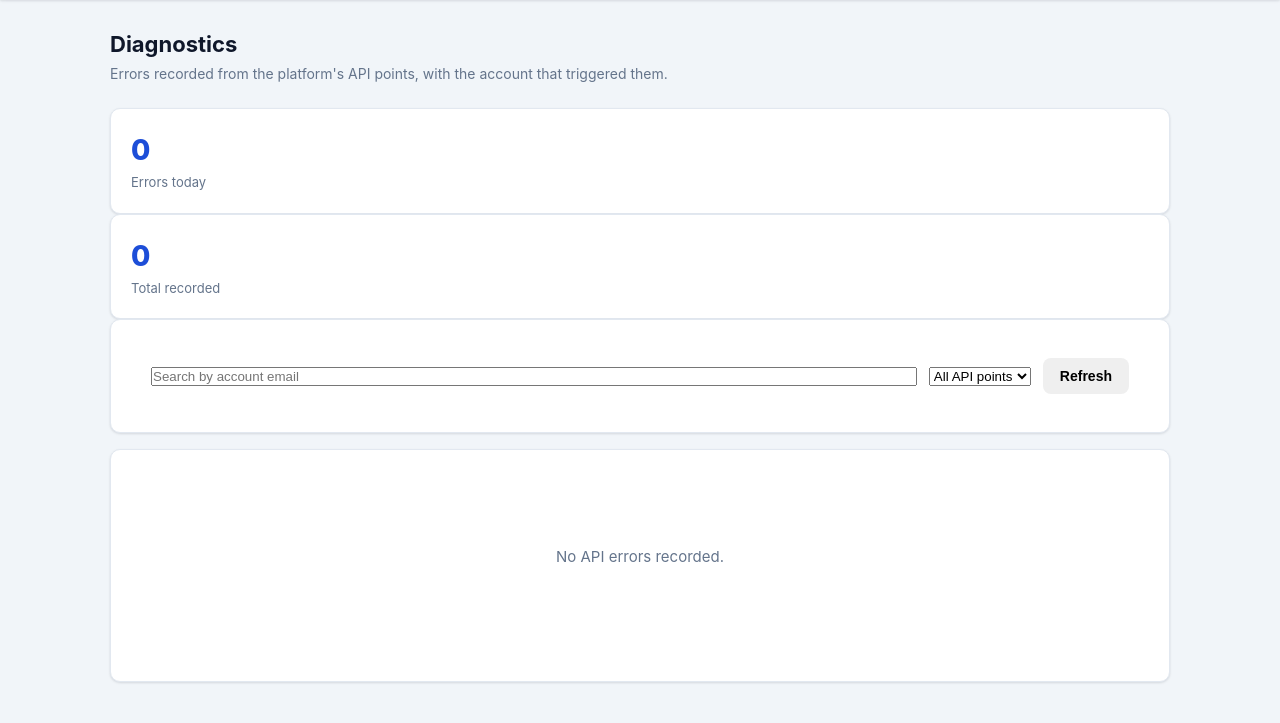
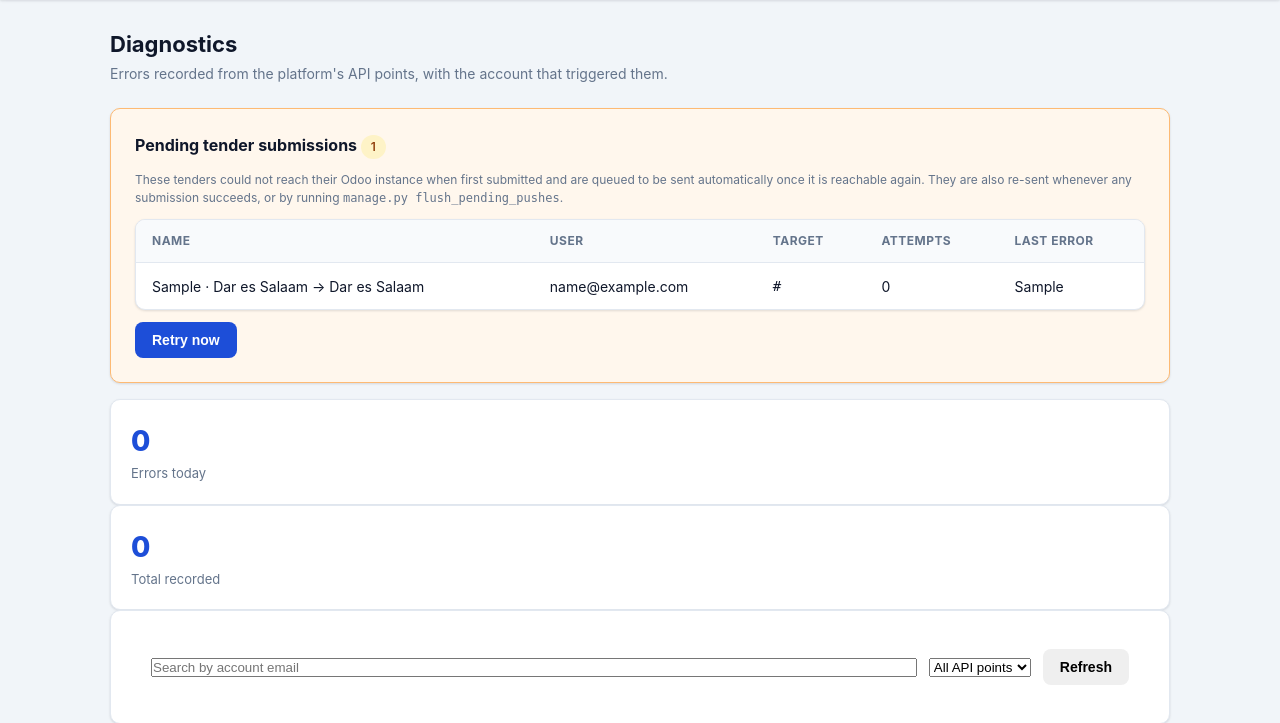
Before and after one commit to namatigi/logistic_platform, a Django app: page /diagnostics/ in a window 1280 px wide; the page is wider, and only the part inside the window is pictured. Shown: the part 63-786 px from the top of that part. Run offline with Django 5.2, Linux system fonts and the light colour scheme; a user stored in the database is signed in; tables that the repository leaves empty hold one stand-in row (values such as "Sample post"); grey boxes marked "Sample" are stand-in pictures; data that the repository does not hold is empty; parts of the project's set-up code (start-up, migrations or seed data) failed here and were passed over.

Commit message:
Queue failed tender submissions and retry them when the Odoo API is reachable

```diff
--- a/templates/tenders/admin_diagnostics.html
+++ b/templates/tenders/admin_diagnostics.html
@@ -8,6 +8,49 @@
       <p class="page-subtitle">Errors recorded from the platform's API points, with the account that triggered them.</p>
     </div>
   </div>
+
+  {% if pending_pushes %}
+    <div class="card" style="border-color:#fdba74; background:#fff7ed; margin-bottom:16px;">
+      <div class="card-title">
+        Pending tender submissions
+        <span class="badge badge-warning">{{ pending_count }}</span>
+      </div>
+      <p class="form-help" style="margin:-4px 0 12px;">
+        These tenders could not reach their Odoo instance when first submitted and are queued to be sent
+        automatically once it is reachable again. They are also re-sent whenever any submission succeeds, or by
+        running <code>manage.py flush_pending_pushes</code>.
+      </p>
+      <div class="table-wrap">
+        <table>
+          <thead>
+            <tr>
+              <th>Name</th>
+              <th>User</th>
+              <th>Target</th>
+              <th>Attempts</th>
+              <th>Last error</th>
+            </tr>
+          </thead>
+          <tbody>
+            {% for push in pending_pushes %}
+              <tr>
+                <td>{{ push.tender.customer }} &middot; {{ push.tender.route_loading }} &rarr; {{ push.tender.route_delivery }}</td>
+                <td>{{ push.tender.user.email }}</td>
+                <td><code>{{ push.tender.user.companies.first.odoo_company.base_url|default:'shared' }}</code></td>
+                <td>{{ push.attempts }}</td>
+                <td style="max-width:340px; word-break:break-word;">{{ push.last_error }}</td>
+              </tr>
+            {% endfor %}
+          </tbody>
+        </table>
+      </div>
+      <form method="post" style="margin-top:12px;" action="{% url 'tenders:admin_diagnostic' %}">
+        {% csrf_token %}
+        <input type="hidden" name="action" value="retry_pending">
+        <button type="submit" class="btn btn-primary">Retry now</button>
+      </form>
+    </div>
+  {% endif %}
 
   <div id="diagnostics-app"
        data-url="{% url 'tenders:api_admin_diagnostic' %}"
--- a/tenders/models.py
+++ b/tenders/models.py
@@ -629,3 +629,35 @@ class ApiDiagnostic(models.Model):
 
     class Meta:
         ordering = ['-created_at']
+
+
+class PendingPush(models.Model):
+    """A queued tender submission waiting for the Odoo instance to come back online.
+
+    Tenders whose initial submission failed with a transport/server error are
+    enqueued here and re-sent automatically (flush_pending_pushes) once the API
+    is reachable again, or manually from the diagnostics page.
+    """
+
+    class State(models.TextChoices):
+        PENDING = 'pending', 'Pending'
+        DELIVERED = 'delivered', 'Delivered'
+        FAILED = 'failed', 'Failed'
+
+    tender = models.ForeignKey(Tender, on_delete=models.CASCADE, related_name='pending_pushes')
+    state = models.CharField(
+        max_length=20, choices=State.choices, default=State.PENDING, db_index=True,
+        help_text='pending = awaiting delivery, delivered = sent, failed = permanently rejected (4xx).',
+    )
+    attempts = models.PositiveIntegerField(default=0, help_text='How many times delivery has been attempted.')
+    response_code = models.IntegerField(null=True, blank=True, help_text='HTTP status of the last delivery attempt.')
+    last_error = models.TextField(blank=True, default='', help_text='Error message of the last failed attempt.')
+    last_attempt_at = models.DateTimeField(null=True, blank=True, help_text='When the last delivery attempt happened.')
+    delivered_at = models.DateTimeField(null=True, blank=True, help_text='When the submission was finally delivered.')
+    created_at = models.DateTimeField(auto_now_add=True)
+
+    def __str__(self):
+        return f'Push for tender #{self.tender_id} · {self.state}'
+
+    class Meta:
+        ordering = ['-created_at']
--- a/tenders/views.py
+++ b/tenders/views.py
@@ -13,6 +13,7 @@ from django.conf import settings
 from django.contrib import messages
 from django.contrib.auth.decorators import login_required
 from django.contrib.auth.mixins import LoginRequiredMixin, UserPassesTestMixin
+from django.db import transaction
 from django.db.models import Q, Sum, Count
 from django.core.cache import cache
 from django.core.exceptions import ObjectDoesNotExist
@@ -43,6 +44,7 @@ from .models import (
     Order,
     OrderLine,
     PaymentTerm,
+    PendingPush,
     Tender,
     Town,
     Transporter,
@@ -363,6 +365,87 @@ def submit_tender(setting, tender):
 def submit_confirmation(setting, url, payload):
     headers, auth = _build_auth(setting)
     return _post_with_retry(url, payload, headers, auth)
+
+
+def _parse_tender_result(tender, status_code, body):
+    """Extract the external system's response into the tender and decide success."""
+    parsed = {}
+    try:
+        parsed = json.loads(body) if body else {}
+    except (ValueError, TypeError):
+        pass
+    data = parsed.get('data') or {} if isinstance(parsed, dict) else {}
+    tender.external_id = data.get('id') if isinstance(data, dict) else None
+    tender.cargo_reference = data.get('name', '') if isinstance(data, dict) else ''
+    tender.external_status = data.get('status', '') if isinstance(data, dict) else ''
+    is_ok = status_code is not None and 200 <= status_code < 300
+    if not is_ok and isinstance(parsed, dict) and parsed.get('status') == 'success':
+        is_ok = True
+    return parsed, is_ok
+
+
+def _enqueue_tender(tender, error_message):
+    """Queue a failed tender submission so it is re-sent when the API is back up."""
+    existing = PendingPush.objects.filter(
+        tender=tender, state=PendingPush.State.PENDING,
+    ).first()
+    if existing is not None:
+        return existing
+    return PendingPush.objects.create(tender=tender, last_error=error_message)
+
+
+def _deliver_push(push, setting):
+    """Attempt one delivery of a queued tender. Returns True when delivered."""
+    status_code, body, _ok = submit_tender(setting, push.tender)
+    push.attempts += 1
+    push.last_attempt_at = timezone.now()
+    push.response_code = status_code
+
+    parsed, is_ok = _parse_tender_result(push.tender, status_code, body)
+    if is_ok:
+        push.tender.response_code = status_code
+        push.tender.response_body = (body or '')[:4000]
+        push.tender.status = Tender.Status.SUCCESS
+        push.tender.save()
+        push.state = PendingPush.State.DELIVERED
+        push.last_error = ''
+        push.delivered_at = timezone.now()
+        push.save()
+        _flush_derived_caches()
+        return True
+
+    push.last_error = _submit_failure_message('Tender submission', status_code, body)
+    if status_code is not None and status_code < 500:
+        # Permanent rejection (4xx): retrying will never help, stop queuing it.
+        push.state = PendingPush.State.FAILED
+        _record_diagnostic(
+            None, 'tender.relay', push.last_error, status_code=status_code, method='POST',
+            path=setting.endpoint_url(),
+            detail={'tender_id': push.tender_id, 'pending_push': push.pk, 'response': body[:4000]},
+        )
+    push.save()
+    return False
+
+
+def flush_pending_pushes(user=None):
+    """Re-send queued tender submissions. Returns (delivered, permanently_failed, skipped)."""
+    delivered = failed = skipped = 0
+    queryset = PendingPush.objects.select_related('tender', 'tender__user').filter(
+        state=PendingPush.State.PENDING,
+    )
+    if user is not None:
+        queryset = queryset.filter(tender__user=user)
+    for push in queryset.order_by('created_at'):
+        setting = _tender_submission_setting(push.tender.user)
+        if setting is None or not setting.base_url:
+            skipped += 1
+            continue
+        with transaction.atomic():
+            if _deliver_push(push, setting):
+                delivered += 1
+            elif push.state == PendingPush.State.FAILED:
+                failed += 1
+    return delivered, failed, skipped
 
 
 def perform_award(order, setting, line_ids, is_partial):
@@ -1183,19 +1266,7 @@ def api_tender_create(request):
     tender.response_code = status_code
     tender.response_body = body[:4000]
 
-    parsed = {}
-    try:
-        parsed = json.loads(body) if body else {}
-    except (ValueError, TypeError):
-        pass
-    data = parsed.get('data') or {} if isinstance(parsed, dict) else {}
-    tender.external_id = data.get('id') if isinstance(data, dict) else None
-    tender.cargo_reference = data.get('name', '') if isinstance(data, dict) else ''
-    tender.external_status = data.get('status', '') if isinstance(data, dict) else ''
-
-    is_ok = status_code is not None and 200 <= status_code < 300
-    if not is_ok and isinstance(parsed, dict) and parsed.get('status') == 'success':
-        is_ok = True
+    parsed, is_ok = _parse_tender_result(tender, status_code, body)
     tender.status = Tender.Status.SUCCESS if is_ok else Tender.Status.FAILED
     tender.save()
 
@@ -1205,12 +1276,21 @@ def api_tender_create(request):
             f'Tender sent successfully (HTTP {status_code}).'
             + (f' Reference: {tender.cargo_reference}.' if tender.cargo_reference else '')
         )
+        # The API is reachable right now, so try to flush any queued submissions.
+        flush_pending_pushes(user=request.user)
     else:
         result['message'] = _submit_failure_message('Tender submission', status_code, body)
         _record_diagnostic(
             request, 'tender.submit', result['message'], status_code=status_code, method='POST',
             path=setting.endpoint_url(), detail={'response': body[:4000], 'api_setting': setting.pk},
         )
+        if status_code is None or status_code >= 500:
+            _enqueue_tender(tender, result['message'])
+            result['queued'] = True
+            result['message'] += (
+                ' The submission has been queued and will be sent automatically when the '
+                'Odoo instance is reachable again.'
+            )
     return JsonResponse(result)
 
 
@@ -2074,7 +2154,20 @@ def api_admin_users(request):
 @login_required
 @_admin_required
 def admin_diagnostic(request):
-    return render(request, 'tenders/admin_diagnostics.html', {'active_tab': 'diagnostics'})
+    if request.method == 'POST' and request.POST.get('action') == 'retry_pending':
+        delivered, failed, skipped = flush_pending_pushes()
+        messages.success(
+            request,
+            f'Re-sent {delivered} queued submission(s), {failed} permanently failed, {skipped} skipped '
+            '(no base URL configured).',
+        )
+        return redirect('tenders:admin_diagnostic')
+    pending_pushes = PendingPush.objects.select_related('tender').filter(state=PendingPush.State.PENDING)
+    return render(request, 'tenders/admin_diagnostics.html', {
+        'active_tab': 'diagnostics',
+        'pending_pushes': pending_pushes,
+        'pending_count': pending_pushes.count(),
+    })
 
 
 @login_required
```
Also changed, not shown: tenders/management/commands/flush_pending_pushes.py (added, +19 -0 lines), tenders/tests.py (+133 -0 lines), README.md, tenders/management/__init__.py (added), tenders/management/commands/__init__.py (added), tenders/migrations/0028_pendingpush.py (added).
